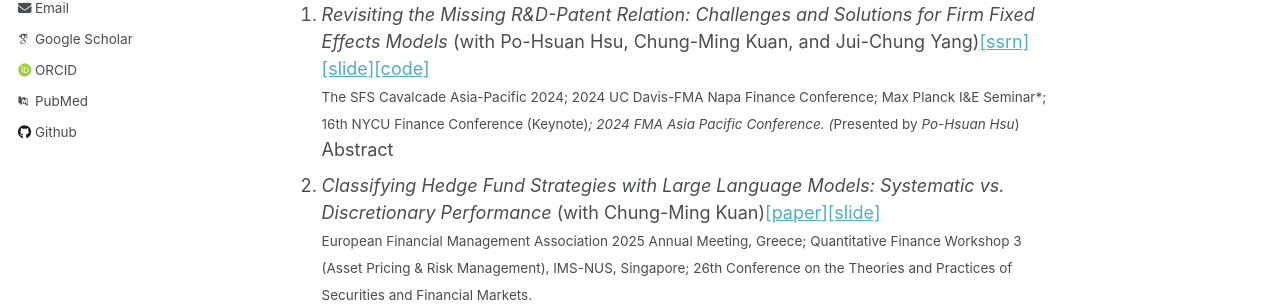
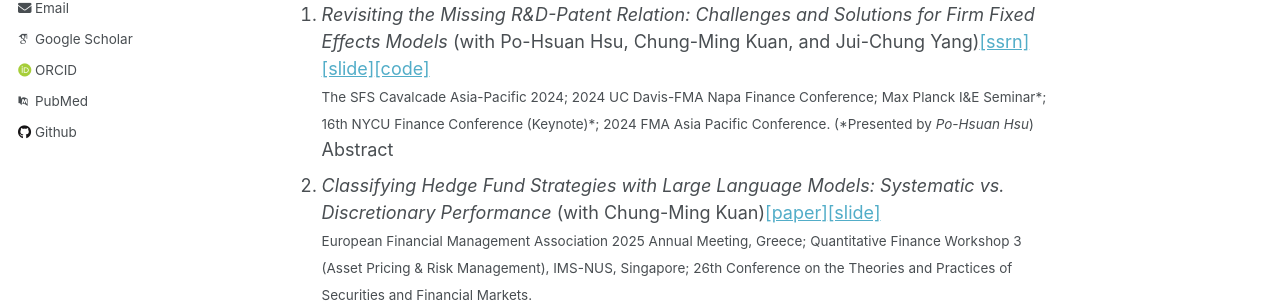
Before and after one commit to hcchuang/hcchuang.github.io, a Jekyll site: the page built from _pages/about.md, in a window 1280 px wide and 900 px high. Shown: the part 330-638 px from the top of the window. Built offline with Jekyll 4.4.1, drawn with Linux system fonts in a browser that asks for light colours; some web fonts are replaced.

```diff
--- a/_pages/about.md
+++ b/_pages/about.md
@@ -23,7 +23,7 @@ Hui-Ching Chuang is an Associate Professor in the Department of Statistics at Na
 
 ## WORKING PAPERS
 1. _Revisiting the Missing R&D-Patent Relation: Challenges and Solutions for Firm Fixed Effects Models_ (with Po-Hsuan Hsu, Chung-Ming Kuan, and Jui-Chung Yang)[\[ssrn\]](https://papers.ssrn.com/sol3/papers.cfm?abstract_id=4636846){:target="_blank"}[\[slide\]](/files/MissingRDPatentFE_Slide.pdf){:target="_blank"}[\[code\]](https://github.com/hcchuang/Revisiting-the-Missing-RD-Patent-Relation_Challenges-and-Solutions-for-Firm-Fixed-Effects-Models){:target="_blank"}
-   <small>The SFS Cavalcade Asia-Pacific 2024; 2024 UC Davis-FMA Napa Finance Conference; Max Planck I&amp;E Seminar\*; 16th NYCU Finance Conference (Keynote)*; 2024 FMA Asia Pacific Conference. (*Presented by <em>Po-Hsuan Hsu</em>)</small>
+   <small>The SFS Cavalcade Asia-Pacific 2024; 2024 UC Davis-FMA Napa Finance Conference; Max Planck I&amp;E Seminar\*; 16th NYCU Finance Conference (Keynote)\*; 2024 FMA Asia Pacific Conference. (\*Presented by <em>Po-Hsuan Hsu</em>)</small>
    <details>
      <summary>Abstract</summary>
      <div class="abstract-body">
```
